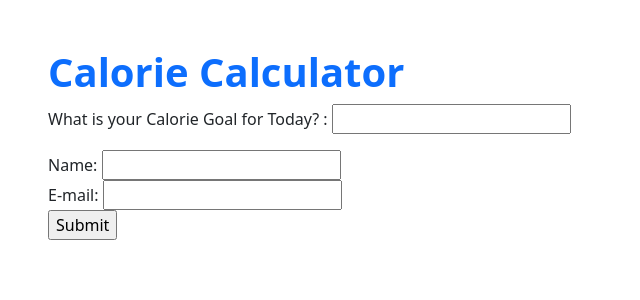
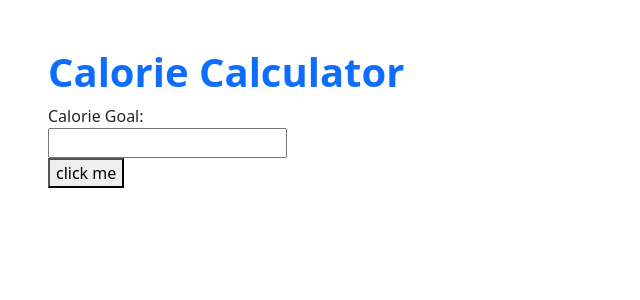
Before and after one commit to Krishiv111/Period5-Tri-1-APCSP-Group, a Flask app: page /calorie/ in a window 1280 px wide. Shown: the part 136-436 px from the top of the page, without its empty margins (0-640 px from the left). Run offline with Flask 2, Linux system fonts and the light colour scheme.

Commit message:
new window fix

```diff
--- a/templates/calorie.html
+++ b/templates/calorie.html
@@ -9,12 +9,22 @@
     <!- Try building a new body here, bootstrap is a wise choice ->
     <div class="px-5 py-5 mx-auto">
         <h1 class="text-primary"><strong>Calorie Calculator</strong></h1>
-        <p>What is your Calorie Goal for Today? : <input class="height-input-field" type="text">
-            <form action="action.php" method="post">
-                Name: <input type="text" name="name"><br>
-                E-mail: <input type="text" name="email"><br>
-                <input type="submit">
-                </form>
+
+
+    <html>
+        <label for="goal">Calorie Goal:</label>
+        <br>
+        <input type="text" id="goal">
+        <br>
+        <button type="submit" onclick="myfunc()" id="test">click me</button>
+
+        <script type="text/javascript">
+            function myfunc() {
+                var goal = document.getElementById('goal').value;
+                document.write("Your Goal for Today: " + goal + " Calories");
+
+            }
+        </script>
 
 {% endblock %}
 
```
